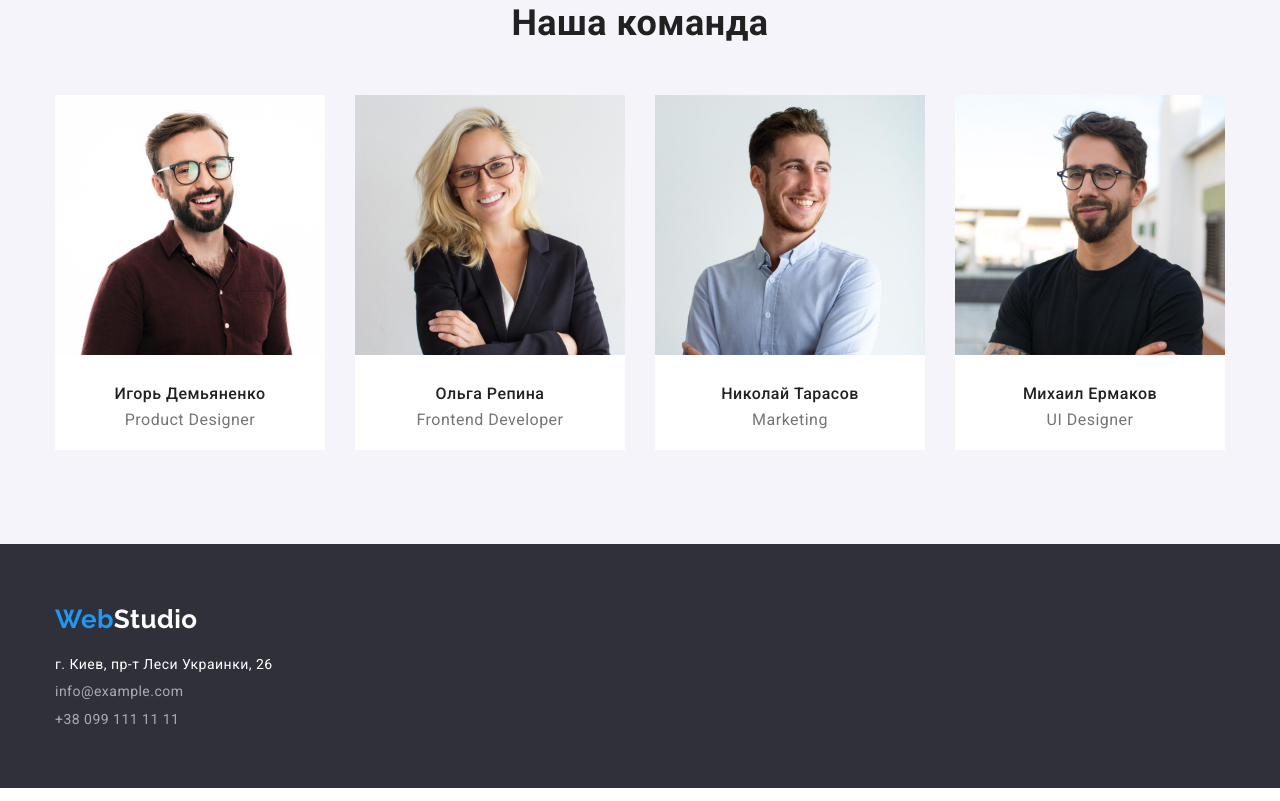
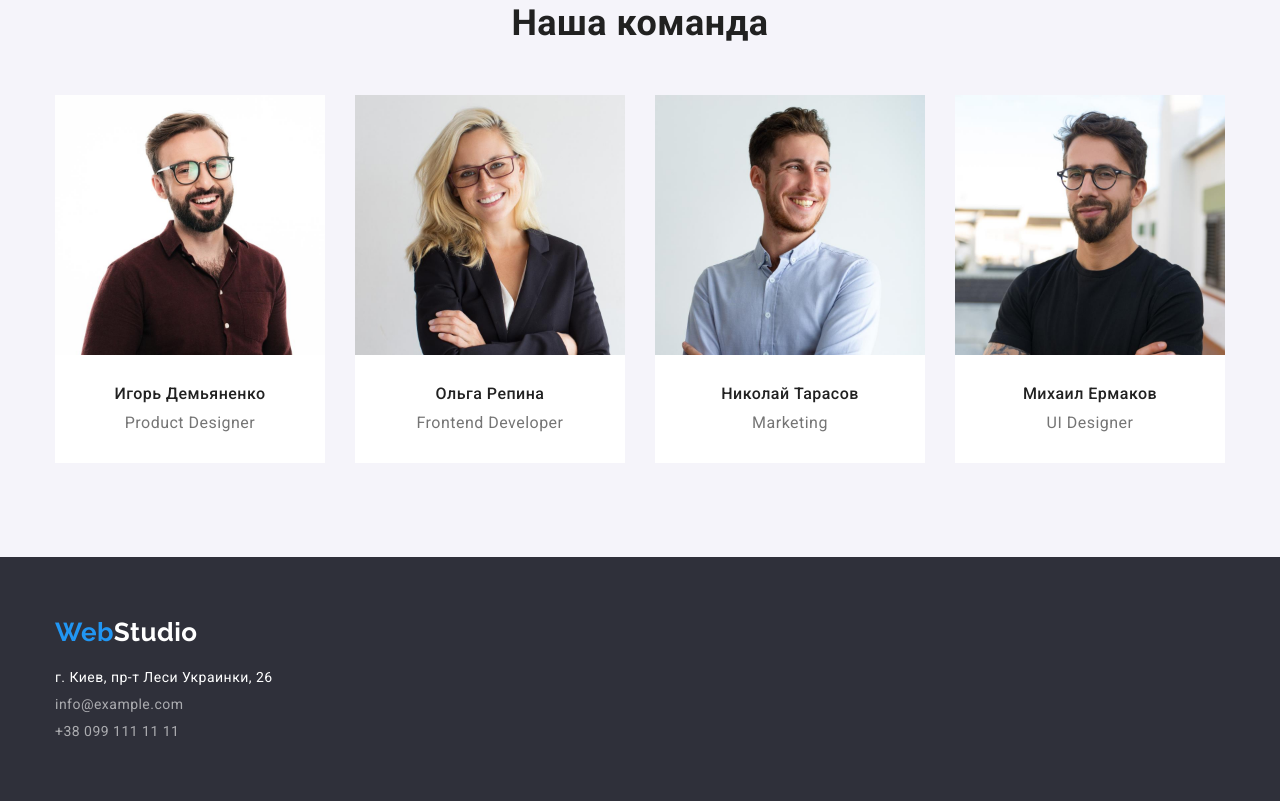
Before and after one commit to Charger-69/goit-markup-hw-03, a plain HTML site: page index.html in a window 1280 px wide. Shown: the part 1552-2353 px from the top of the page. Drawn offline with nearby package versions, Linux system fonts and the light colour scheme.

Commit message:
fix finished

```diff
--- a/css/style.css
+++ b/css/style.css
@@ -284,14 +284,14 @@ body {
     line-height: 1.18;
     margin-top: 30px;
     text-align: center;
-    margin-bottom: 15px;
-    }
+}
 
 .team-subtitle {
     color: var(--secondary-text-color);
     font-size: 16px;
-    line-height: 1.18px;
+    line-height: 1.18;
     text-align: center;
+    margin-top: 10px;
     margin-bottom: 30px;
 }
 
```
